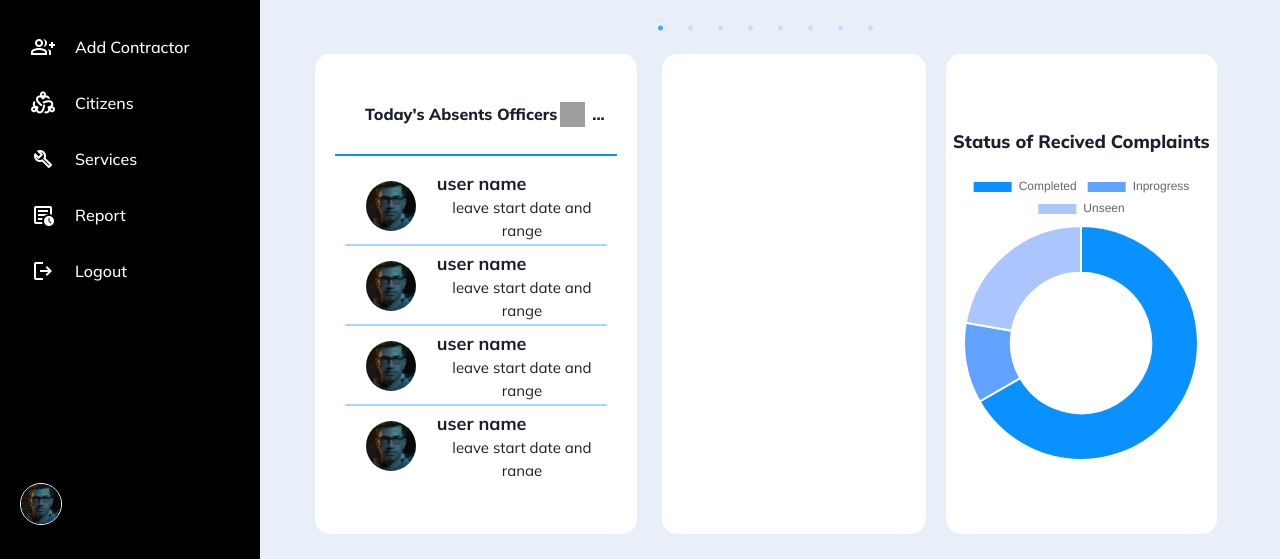
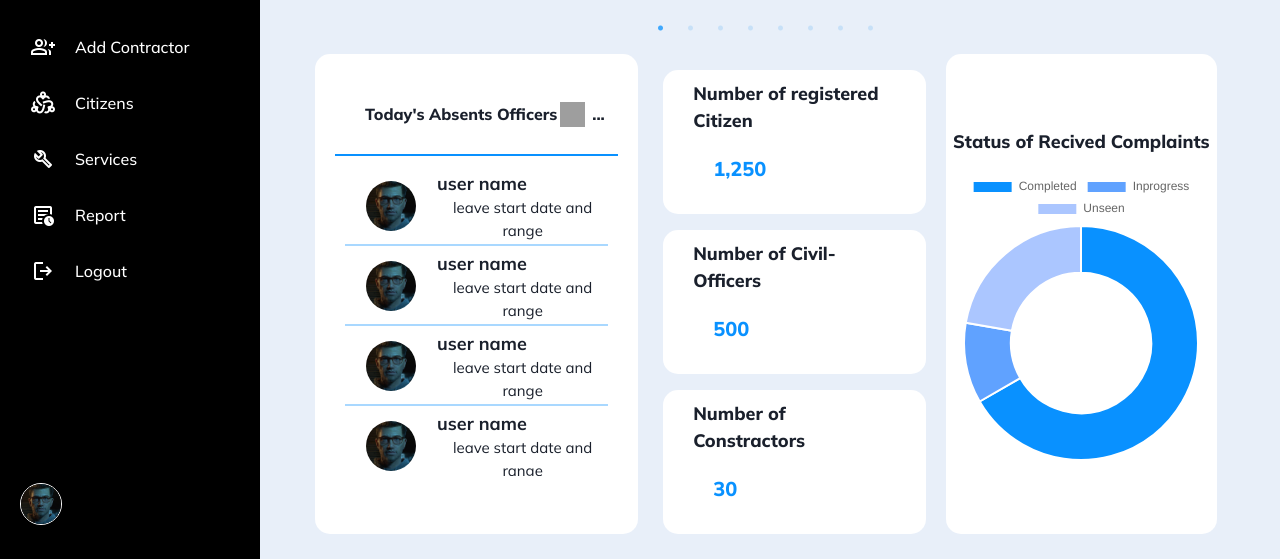
Before and after one commit to CommuniCareSL/CommuniCare-WebApp, a React (Vite) app: page /Dashboard in a window 1280 px wide. Shown: the part 238-797 px from the top of the page. Built offline with nearby package versions, Linux system fonts and the light colour scheme; grey boxes are pictures that could not be loaded.

Commit message:
change dashboard content

```diff
--- a/src/components/Admin/CounterCard.jsx
+++ b/src/components/Admin/CounterCardCitizen.jsx
@@ -1,3 +1,4 @@
+import { color } from 'framer-motion';
 import React from 'react';
 import CountUp from 'react-countup';
 
@@ -7,7 +8,8 @@ function CounterCard() {
     const counterStyle = {
         fontSize: '20px',
         textAlign: 'center',
-        fontWeight: '800'
+        fontWeight: '800',
+        color: 'rgb(9, 145, 255)'
       };
 
       //style for the container that text display
--- /dev/null
+++ b/src/components/Admin/CounterCardCivilOfficer.jsx
@@ -0,0 +1,48 @@
+import { color } from 'framer-motion';
+import React from 'react';
+import CountUp from 'react-countup';
+
+
+function CounterCard() {
+    //style for the text that displays
+    const counterStyle = {
+        fontSize: '20px',
+        textAlign: 'center',
+        fontWeight: '800',
+        color: 'rgb(9, 145, 255)'
+      };
+
+      //style for the container that text display
+    const containerStyle = {
+    margin : '20px'
+    };
+
+
+  return (
+    <div style={containerStyle}>
+      <CountUp
+            start={0}
+            end={500}
+            duration={2.75}
+            separator=","
+            decimals={0}
+            // decimal=","
+            // prefix="EUR "
+            // suffix=" left"
+            // onEnd={() => console.log('Ended! 👏')}
+            // onStart={() => console.log('Started! 💨')}
+
+            >
+            {({ countUpRef}) => (
+                <div>
+                    <span ref={countUpRef} style={counterStyle} />
+                </div>
+            )}
+
+
+        </CountUp>
+    </div>
+  )
+}
+
+export default CounterCard
--- /dev/null
+++ b/src/components/Admin/CounterCardConstractor.jsx
@@ -0,0 +1,48 @@
+import { color } from 'framer-motion';
+import React from 'react';
+import CountUp from 'react-countup';
+
+
+function CounterCard() {
+    //style for the text that displays
+    const counterStyle = {
+        fontSize: '20px',
+        textAlign: 'center',
+        fontWeight: '800',
+        color: 'rgb(9, 145, 255)'
+      };
+
+      //style for the container that text display
+    const containerStyle = {
+    margin : '20px'
+    };
+
+
+  return (
+    <div style={containerStyle}>
+      <CountUp
+            start={0}
+            end={30}
+            duration={2.75}
+            separator=","
+            decimals={0}
+            // decimal=","
+            // prefix="EUR "
+            // suffix=" left"
+            // onEnd={() => console.log('Ended! 👏')}
+            // onStart={() => console.log('Started! 💨')}
+
+            >
+            {({ countUpRef}) => (
+                <div>
+                    <span ref={countUpRef} style={counterStyle} />
+                </div>
+            )}
+
+
+        </CountUp>
+    </div>
+  )
+}
+
+export default CounterCard
--- a/src/pages/Admin/Dashboard.jsx
+++ b/src/pages/Admin/Dashboard.jsx
@@ -2,7 +2,9 @@
 import Sidebar from '../../components/Admin/Sidebar';
 import CardSlider from '../../components/Admin/CardSlider';
 import DoughnutChart from '../../components/Admin/DoughnutChart';
-import CounterCard from '../../components/Admin/CounterCard';
+import CounterCardCitizen from '../../components/Admin/CounterCardCitizen';
+import CounterCardCivilOfficer from '../../components/Admin/CounterCardCivilOfficer';
+import CounterCardConstractor from '../../components/Admin/CounterCardConstractor';
 import AbsentOfficertable from '../../components/Admin/AbsentOfficertable';
 import Calendar from 'react-calendar';
 
@@ -34,8 +36,19 @@ const Dashboard = () => {
               <div className="admin-dashboard-leave-absent-approved">
                 <AbsentOfficertable />
               </div>
-              <div className="admin-dashboard-calender">
-
+              <div className="admin-dashboard-number-content-details">
+                <div className="admin-dashboard-number-content-details-box">
+                  <h3>Number of registered Citizen</h3>
+                  <CounterCardCitizen />
+                </div>
+                <div className="admin-dashboard-number-content-details-box">
+                  <h3>Number of Civil-Officers</h3>
+                  <CounterCardCivilOfficer />
+                </div>
+                <div className="admin-dashboard-number-content-details-box">
+                  <h3>Number of Constractors</h3>
+                  <CounterCardConstractor />
+                </div>
               </div>
             </div>
 
--- a/src/styles/pages/Admin/Dashboard.css
+++ b/src/styles/pages/Admin/Dashboard.css
@@ -68,43 +68,31 @@
   padding: 20px;
 }
 
-.admin-dashboard-calender{
+.admin-dashboard-number-content-details{
   display: flex;
-  align-items: center;
-  justify-content: center;
   float: right;
   width: 45%;
   height: 60vh;
+  flex-direction: column;
+  margin-top: 2vh;
+}
+
+.admin-dashboard-number-content-details-box{
+  display: flex;
+  flex-direction: column;
+  justify-content: center;
+  width: 100%;
+  height: 20vh;
+  margin-bottom: 2vh;
   background-color: #fff;
   border-radius: 15px;
-  flex-direction: column;
-  padding: 20px;
+  padding: 0 30px;
 }
 
-/*-----------------------------------------------*/
-.admin-dashboard-calender .react-calendar{
-  border: none;
+.admin-dashboard-number-content-details-box h3{
+  font-size: 18px;
+  font-weight: 800;
 }
-
-.admin-dashboard-calender .react-calendar__month-view__days__day--weekend{
-  color: #0040ff;
-  font-weight: bold;
-}
-
-.admin-dashboard-calender .react-calendar__month-view__days__day--neighboringMonth{
-  color: #94cdfb;
-  font-weight: bold;
-}
-
-.admin-dashboard-calender .react-calendar__tile--now{
-  background: #9ecff8;
-}
-
-.admin-dashboard-calender .react-calendar__tile--active{
-  background: #50b0ff;
-}
-
-/*-----------------------------------------------*/
 
 .admin-dashboard-complaint-summery{
   width: 100%;
```
